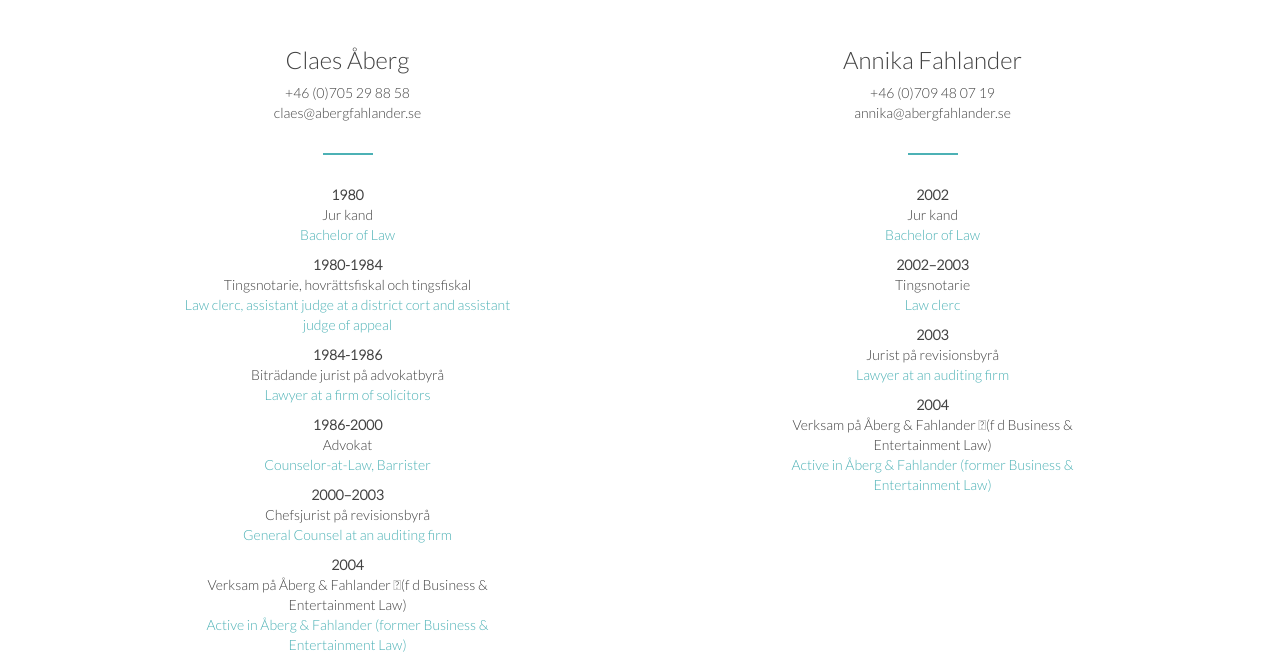
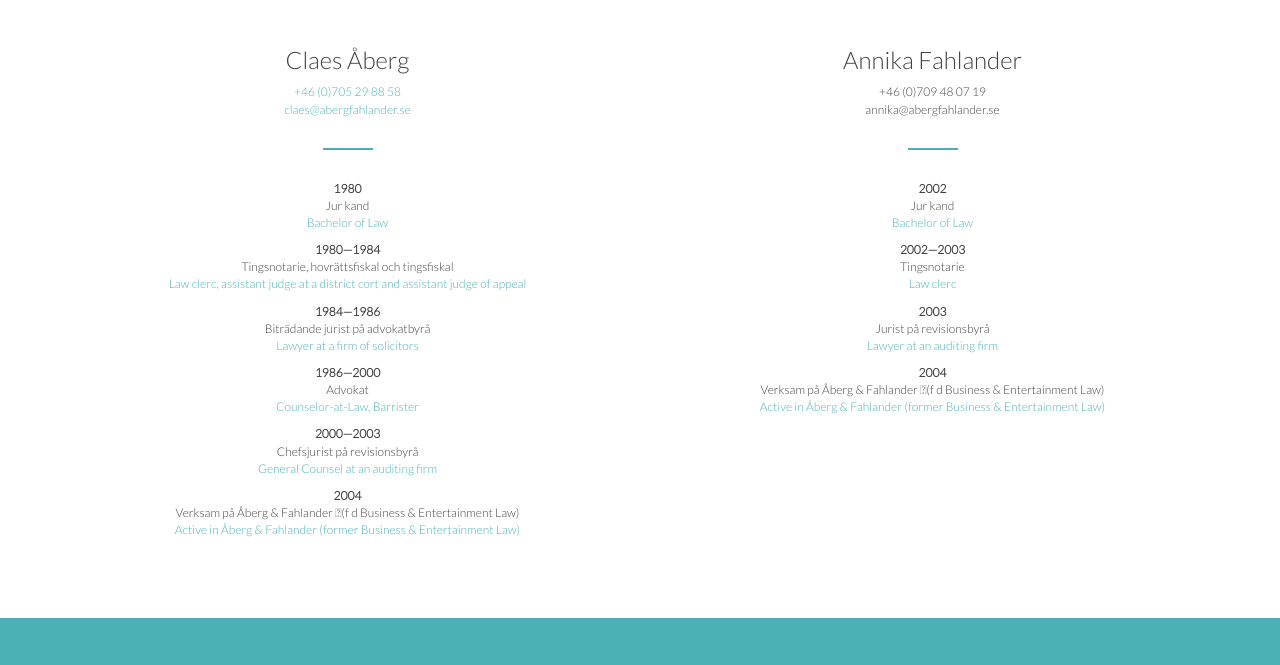
Before and after one commit to rhymn/abergfahlander, a plain HTML site: page index.html in a window 1280 px wide. Shown: the part 1512-2177 px from the top of the page. Drawn offline with nearby package versions, Linux system fonts and the light colour scheme.

Commit message:
Justeringar efter synpunkter från Louise

```diff
--- a/index.html
+++ b/index.html
@@ -15,7 +15,9 @@
             margin: 0;
             background-color: #FFF;
             color: #424242;
+            font-size: 1.2rem !important;
         }
+
 
         header{
             height: 400px;
@@ -89,8 +91,13 @@
             color: #424242;
         }
 
-        .eng{
+        .eng, tel{
             color: #4cb1b5;
+        }
+
+        a[href^="mailto:"], a[href^="tel:"]{
+            color: #4cb1b5;
+            text-decoration: none;
         }
 
         .divider{
@@ -161,8 +168,8 @@
                     <img src="img/man.png" class="img-fluid center-block" />
                     <h3>Claes Åberg</h3>
                     <p>
-                        +46 (0)705 29 88 58<br />
-                        claes@abergfahlander.se
+                        <a href="tel:+46705298858">+46 (0)705 29 88 58</a><br />
+                        <a href="mailto:claes@abergfahlander.se">claes@abergfahlander.se</a>
                     </p>
 
                     <div class="divider"></div>
@@ -175,25 +182,25 @@
                         </li>
 
                         <li>
-                            <div class="year">1980-1984</div>
+                            <div class="year">1980&#8212;1984</div>
                             <div class="swe">Tingsnotarie, hovrättsfiskal och tingsfiskal</div>
                             <div class="eng">Law clerc, assistant judge at a district cort and assistant judge of appeal</div>
                         </li>
 
                         <li>
-                            <div class="year">1984-1986</div>
+                            <div class="year">1984&#8212;1986</div>
                             <div class="swe">Biträdande jurist på advokatbyrå</div>
                             <div class="eng">Lawyer at a firm of solicitors</div>
                         </li>
 
                         <li>
-                            <div class="year">1986-2000</div>
+                            <div class="year">1986&#8212;2000</div>
                             <div class="swe">Advokat</div>
                             <div class="eng">Counselor-at-Law, Barrister</div>
                         </li>
 
                         <li>
-                            <div class="year">2000–2003</div>
+                            <div class="year">2000&#8212;2003</div>
                             <div class="swe">Chefsjurist på revisionsbyrå</div>
                             <div class="eng">General Counsel at an auditing firm</div>
                         </li>
@@ -224,7 +231,7 @@
                         </li>
 
                         <li>
-                            <div class="year">2002–2003</div>
+                            <div class="year">2002&#8212;2003</div>
                             <div class="swe">Tingsnotarie</div>
                             <div class="eng">Law clerc</div>
                         </li>
```
